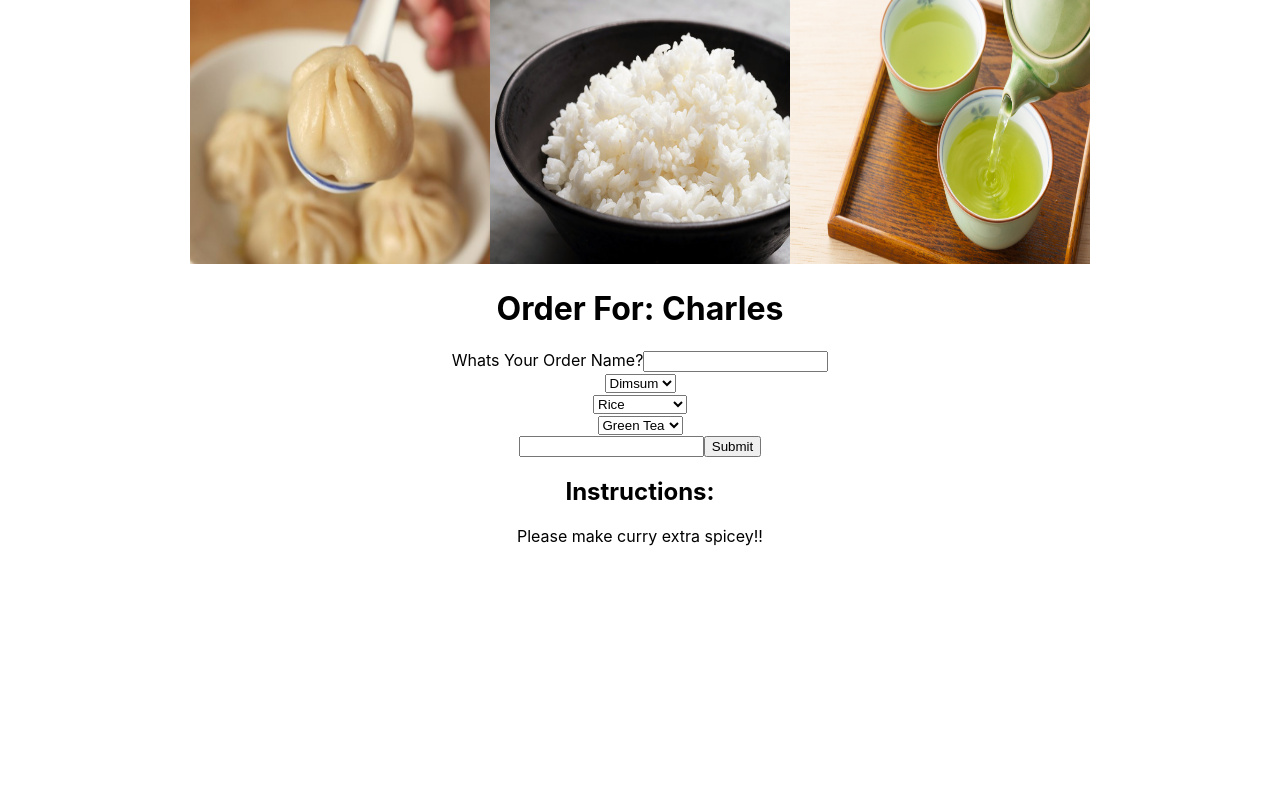
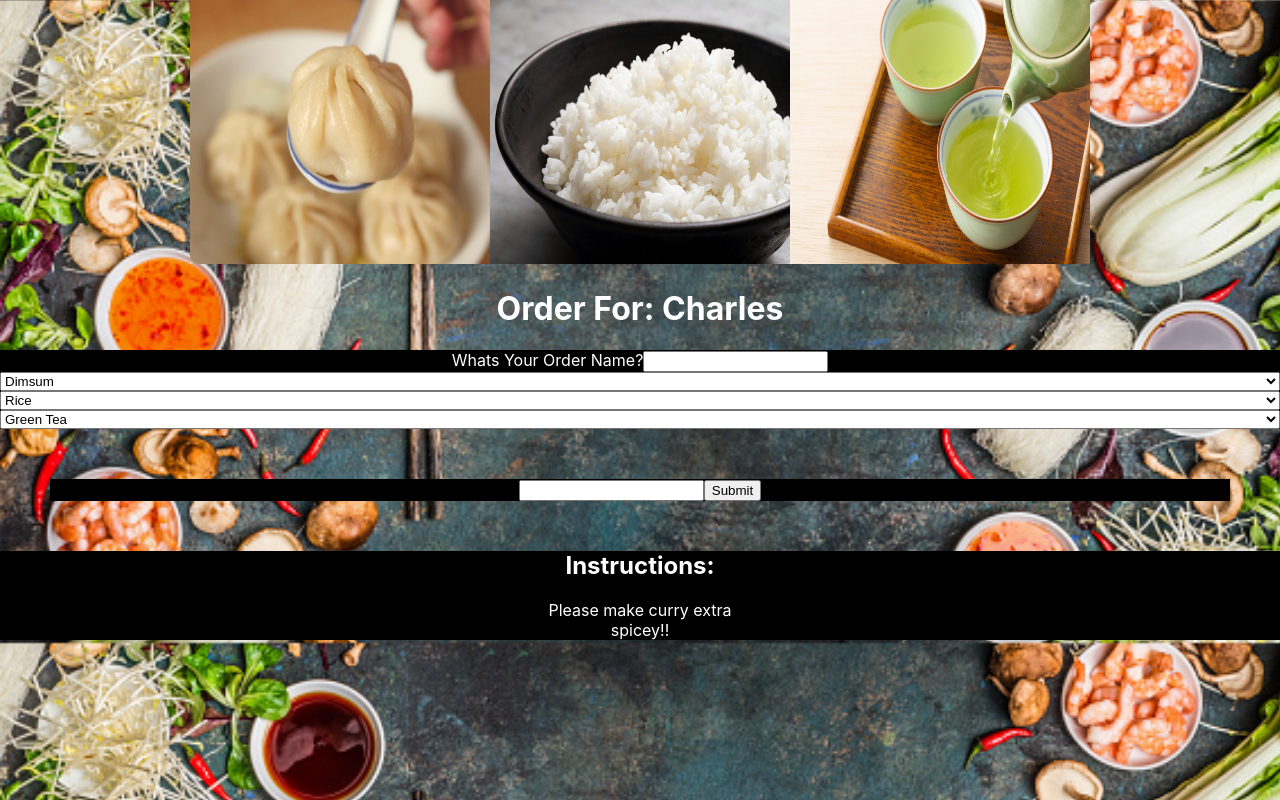
Before and after one commit to xDenzelB/Food-order, a React (Create React App) app: page / in a window 1280 px wide. Built offline with nearby package versions, Linux system fonts and the light colour scheme.

Commit message:
tweaked a little css

```diff
--- a/src/App.css
+++ b/src/App.css
@@ -1,44 +1,45 @@
+body {
+  background-image: url('./yummy.jpg');
+  object-fit: cover;
+  color: white;
+  background-size: cover;
+}
 .App {
   text-align: center;
 }
 
-.App-logo {
-  height: 40vmin;
-  pointer-events: none;
-}
 
-@media (prefers-reduced-motion: no-preference) {
-  .App-logo {
-    animation: App-logo-spin infinite 20s linear;
-  }
-}
 
-.App-header {
-  background-color: #282c34;
-  min-height: 100vh;
-  display: flex;
-  flex-direction: column;
-  align-items: center;
-  justify-content: center;
-  font-size: calc(10px + 2vmin);
-  color: white;
-}
-
-.App-link {
-  color: #61dafb;
-}
-
-@keyframes App-logo-spin {
-  from {
-    transform: rotate(0deg);
-  }
-  to {
-    transform: rotate(360deg);
-  }
-}
 
 .food img {
   width: 300px;
   height: 33vh;
 
+
 }
+
+.instructions {
+  width: 200px;
+  margin: 3px auto;
+  background-color: black;
+}
+
+.instructions-list {
+  background-color: black;
+}
+
+.set-order {
+  background-color: black;
+}
+
+.diff-food {
+  background-color: black;
+  display: flex;
+  flex-direction: column;
+}
+
+.buttons {
+
+  background-color: black;
+  margin: 50px;
+}
--- a/src/Dropdowns/DrinkDropdown.js
+++ b/src/Dropdowns/DrinkDropdown.js
@@ -6,7 +6,7 @@ export default function DrinkDropdown({ setDrinkId }) {
     setDrinkId(e.target.value);
   }
   return (
-    <div>
+    <div className='diff-food'>
       <select onChange={handleChange}>
         <option value='1'>Green Tea</option>
         <option value='2'>Sake</option>
--- a/src/Dropdowns/MainDropdown.js
+++ b/src/Dropdowns/MainDropdown.js
@@ -7,7 +7,7 @@ export default function MainDropdown({ setMainId }) {
   }
   return (
 
-    <div>
+    <div className='diff-food'>
       <select onChange={handleChange}>
         <option value='1'>Dimsum</option>
         <option value='2'>Curry</option>
--- a/src/Dropdowns/SideDropdown.js
+++ b/src/Dropdowns/SideDropdown.js
@@ -5,7 +5,7 @@ export default function SideDropdown({ setSideId }) {
     setSideId(e.target.value);
   }
   return (
-    <div>
+    <div className='diff-food'>
       <select onChange={handleChange}>
         <option value='1'>Rice</option>
         <option value='2'>Miso Soup</option>
--- a/src/InstructionsForm.js
+++ b/src/InstructionsForm.js
@@ -1,5 +1,5 @@
 import React from 'react';
-import { useState } from 'react/cjs/react.development';
+import { useState } from 'react';
 
 export default function InstructionsForm({ setInstructions, instructions }) {
   const [instructionsInput, setInstructionsInput] = useState('');
@@ -12,7 +12,7 @@ export default function InstructionsForm({ setInstructions, instructions }) {
     setInstructionsInput('');
   }
   return (
-    <section>
+    <section className='buttons'>
       <form onSubmit={handleSubmit}>
         <input value={instructionsInput} onChange={e => setInstructionsInput(e.target.value)} />
         <button>Submit</button>
--- a/src/InstructionsList.js
+++ b/src/InstructionsList.js
@@ -3,7 +3,7 @@ import Instructions from './Instructions';
 
 export default function InstructionsList({ instructions }) {
   return (
-    <section>
+    <section className='instructions-list'>
       <h2>Instructions: </h2>
       {
         instructions.map((instruction, i) =>
--- a/src/OrderNameInput.js
+++ b/src/OrderNameInput.js
@@ -7,7 +7,7 @@ export default function OrderNameInput({ setOrderName }) {
   }
   return (
 
-    <section>
+    <section className='set-order'>
         Whats Your Order Name?
 
       <input onChange={handleChange} />
```
Also changed, not shown: src/Food.jpg (added), src/yummy.jpg (added).
